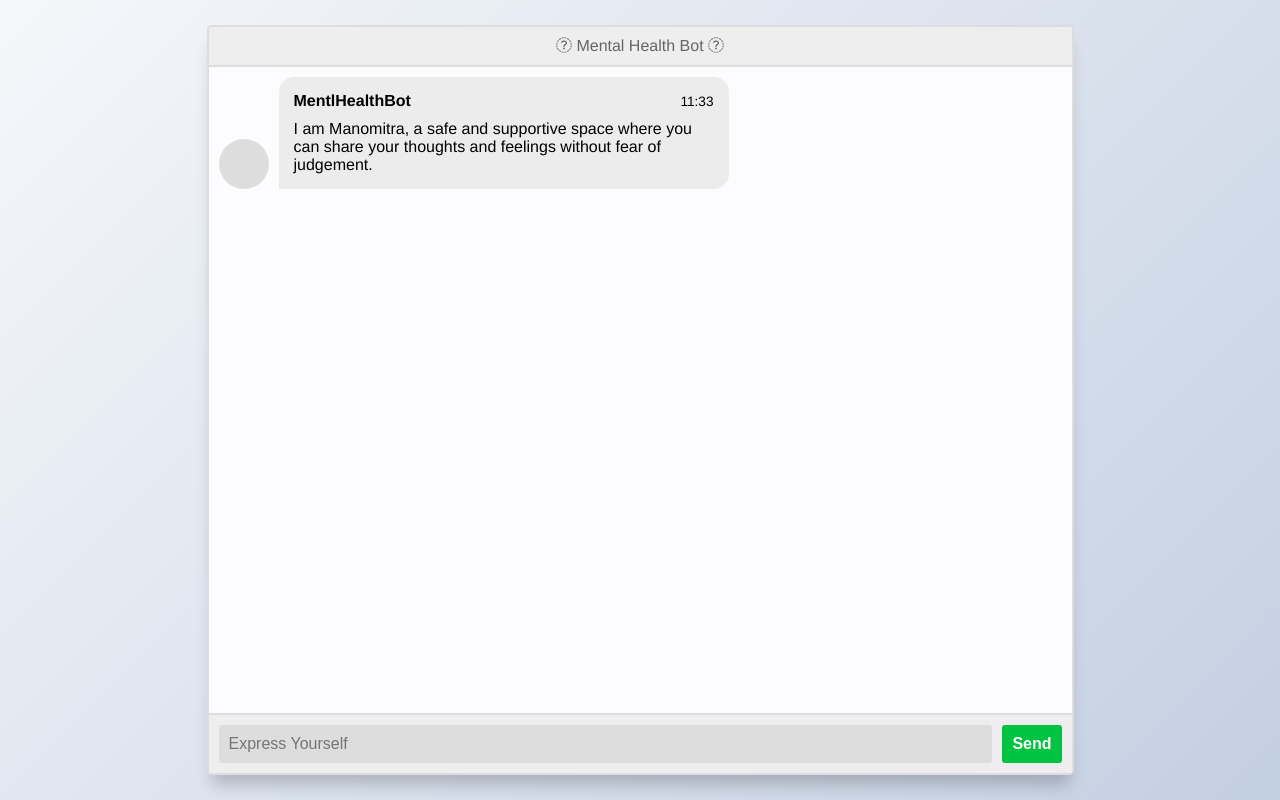
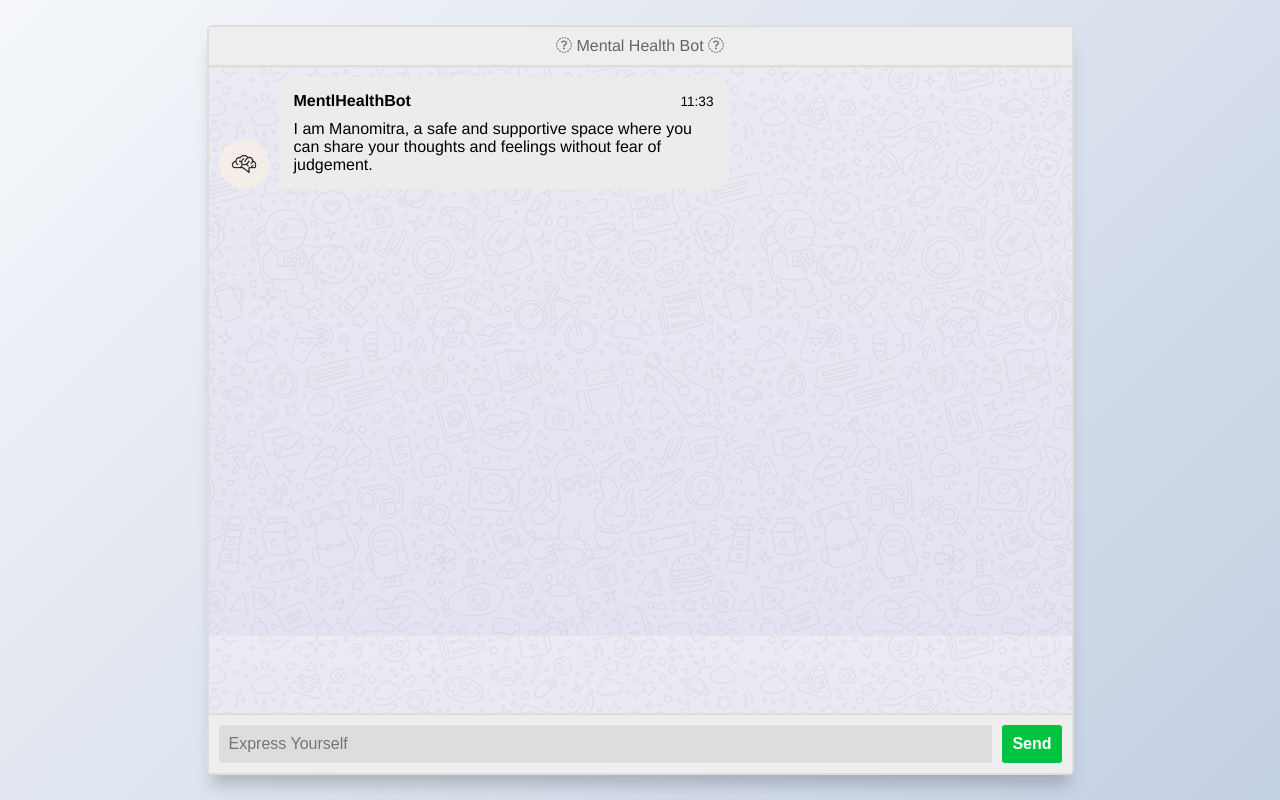
Before and after one commit to charanbg2037/serenemindz, a plain HTML site: page index.html in a window 1280 px wide. Drawn offline with nearby package versions, Linux system fonts and the light colour scheme; files whose address does not match are found by name.

Commit message:
Update index.html

```diff
--- a/index.html
+++ b/index.html
@@ -3,11 +3,11 @@
 <head>
   <meta charset="UTF-8">
   <title>Mental Health Chatbot</title>
-  <link rel="shortcut icon" href="C:\Users\prath\Downloads\CODING\HACKATHON 2\static\img\logo.jpg" type="image/x-icon">
+  <link rel="shortcut icon" href="logo.jpg" type="image/x-icon">
   <meta charset="UTF-8">
   <meta name="viewport" content="width=device-width, initial-scale=1.0">
   <meta http-equiv="X-UA-Compatible" content="ie=edge">
-  <link rel="stylesheet" href="C:\Users\prath\Downloads\CODING\HACKATHON 2\static\style.css">
+  <link rel="stylesheet" href="style.css">
   <script src="https://ajax.googleapis.com/ajax/libs/jquery/3.2.1/jquery.min.js"></script>
 </head>
 <body>
@@ -18,9 +18,9 @@
         <i class="fas fa-love"></i> Mental Health Bot <i class="fas fa-love"></i>
       </div>
     </header>
-    <main class="msger-chat" style="background-image: url('../static/img/theme.png');">
+    <main class="msger-chat" style="background-image: url('theme.png');">
       <div class="msg left-msg">
-        <div class="msg-img" style="background-image: url('../static/img/logo.jpg');"></div>
+        <div class="msg-img" style="background-image: url('logo.jpg');"></div>
         <div class="msg-bubble">
           <div class="msg-info">
             <div class="msg-info-name">MentlHealthBot</div>
@@ -60,9 +60,9 @@
     const msgerInput = get(".msger-input");
     const msgerChat = get(".msger-chat");
     // Icons made by Freepik from www.flaticon.com
-    const BOT_IMG = "../static/img/logo.jpg";
-    const PERSON_IMG = "../static/img/logo.jpg";
-    const BOT_NAME = "    Chat Bot";
+    const BOT_IMG = "logo.jpg";
+    const PERSON_IMG = "mhcicon.png";
+    const BOT_NAME = " Mental health chatbot";
     const PERSON_NAME = "You";
     msgerForm.addEventListener("submit", event => {
       event.preventDefault();
```
